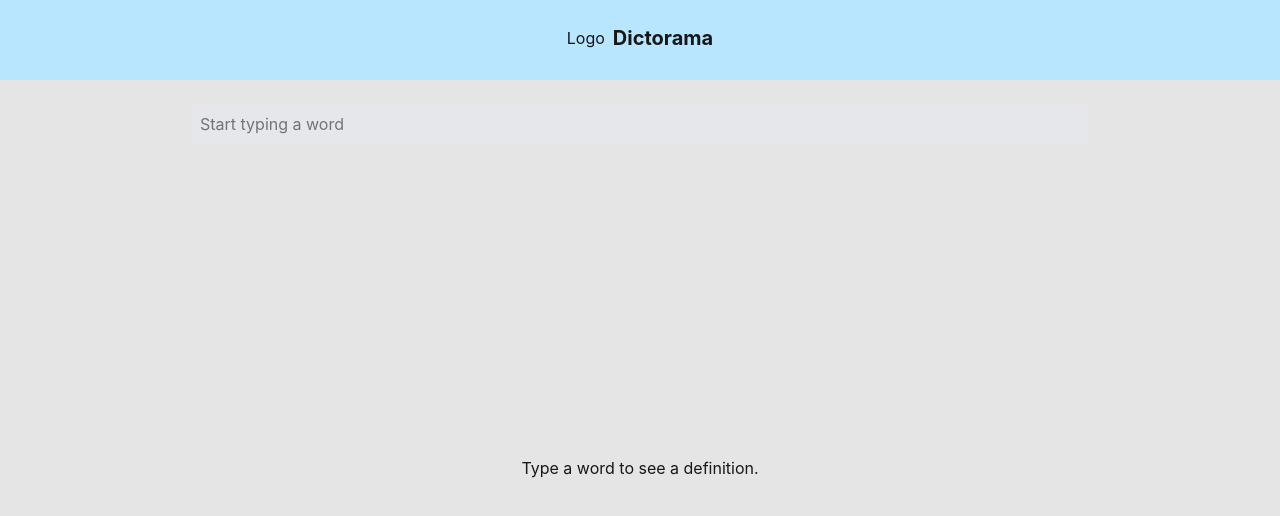
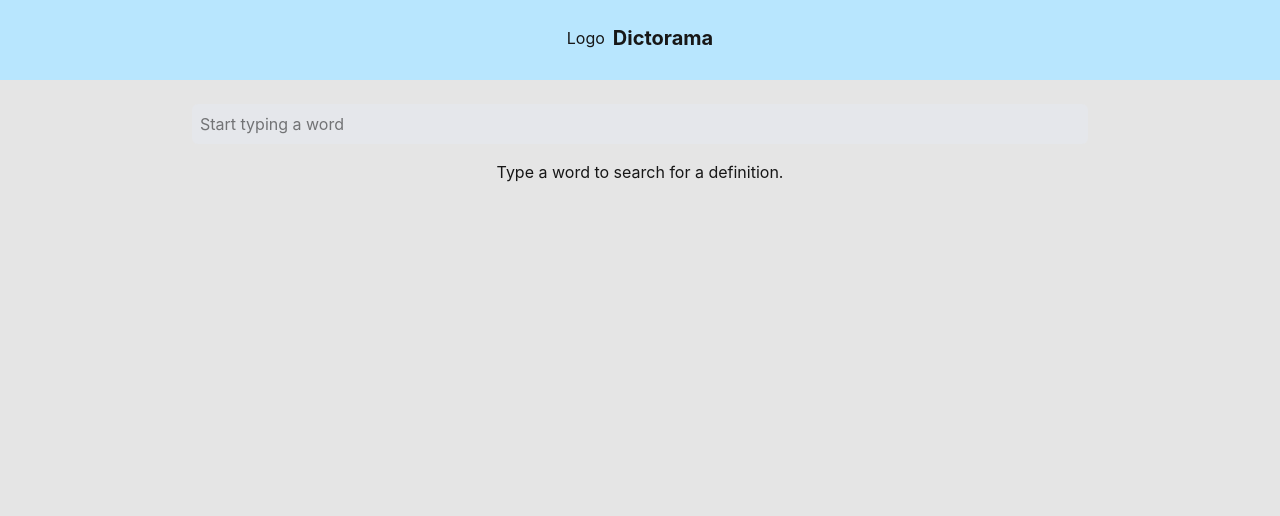
Before and after one commit to shubsmastan/dictorama, a React (Vite) app: page / in a window 1280 px wide. Shown: the top 516 px of the page. Built offline with nearby package versions, Linux system fonts and the light colour scheme.

Commit message:
fix: small style issues

```diff
--- a/src/components/Word.tsx
+++ b/src/components/Word.tsx
@@ -28,14 +28,18 @@
 
 	// FIXME improve
 	if (error) {
-		return <p>{error.message}</p>;
+		return (
+			<div className='mt-4 flex justify-center items-center'>
+				<p>{error.message}</p>
+			</div>
+		);
 	}
 
 	// avoids needing to use "?" every time
 	if (!entry)
 		return (
-			<div className='h-full flex justify-center items-center'>
-				<p>Type a word to see a definition.</p>
+			<div className='mt-4 flex justify-center items-center'>
+				<p>Type a word to search for a definition.</p>
 			</div>
 		);
 
```
